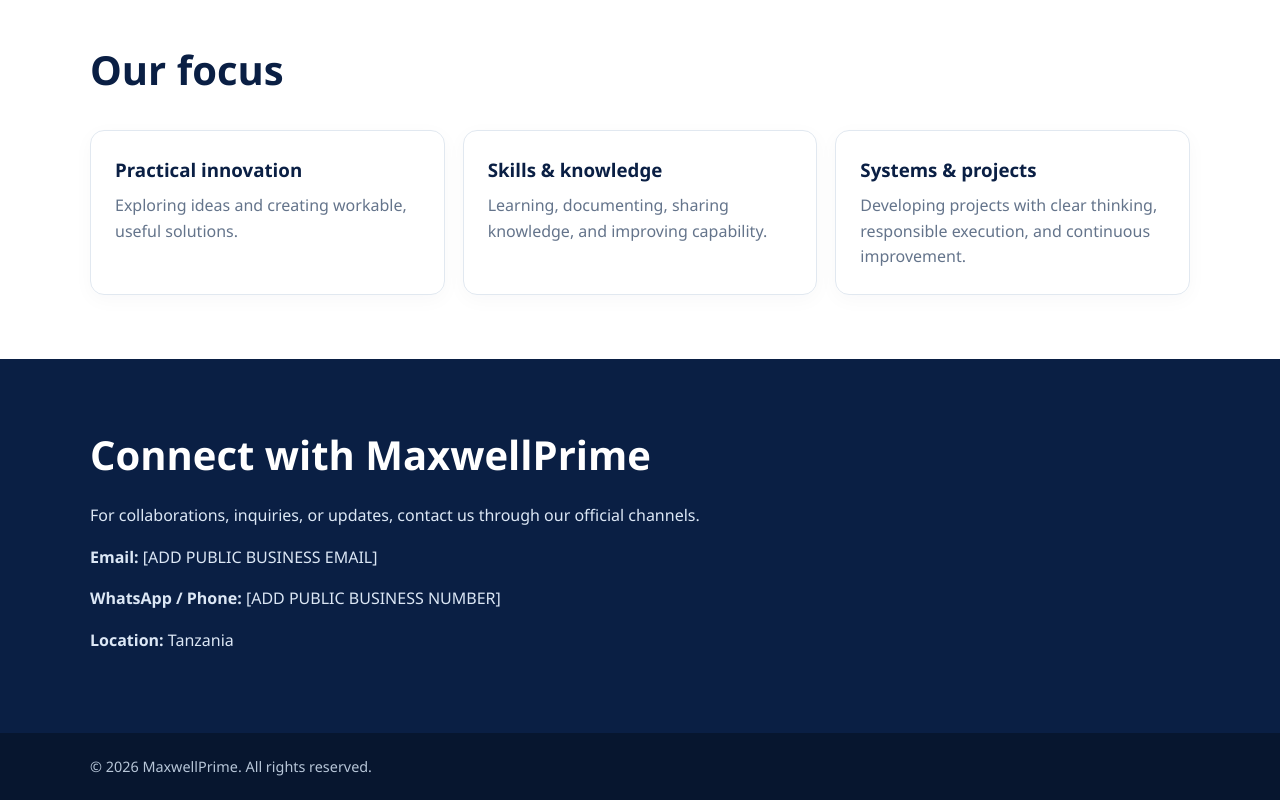
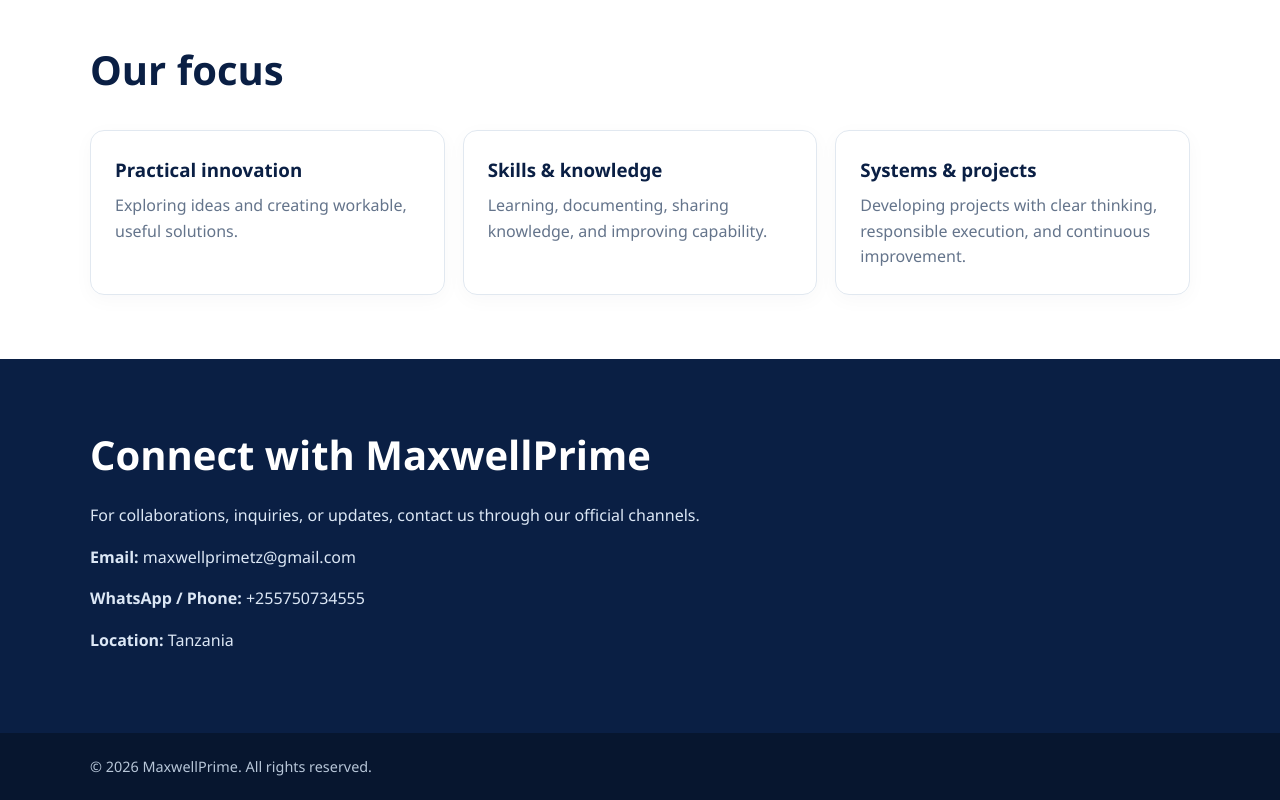
Before and after one commit to Humphreys2004/Maxwell-Prime, a plain HTML site: page index.html in a window 1280 px wide. Shown: the part 1735-2535 px from the top of the page. Drawn offline with Linux system fonts and the light colour scheme.

Commit message:
Update index.html

```diff
--- a/index.html
+++ b/index.html
@@ -36,5 +36,5 @@ footer{background:#07162f;color:#b7c6d8;padding:22px 0;font-size:.9rem}
 <div class="card"><h3>Skills & knowledge</h3><p>Learning, documenting, sharing knowledge, and improving capability.</p></div>
 <div class="card"><h3>Systems & projects</h3><p>Developing projects with clear thinking, responsible execution, and continuous improvement.</p></div>
 </div></div></section>
-<section id="contact" class="contact"><div class="wrap"><h2>Connect with MaxwellPrime</h2><p>For collaborations, inquiries, or updates, contact us through our official channels.</p><p><strong>Email:</strong> [ADD PUBLIC BUSINESS EMAIL]</p><p><strong>WhatsApp / Phone:</strong> [ADD PUBLIC BUSINESS NUMBER]</p><p><strong>Location:</strong> Tanzania</p></div></section>
+<section id="contact" class="contact"><div class="wrap"><h2>Connect with MaxwellPrime</h2><p>For collaborations, inquiries, or updates, contact us through our official channels.</p><p><strong>Email:</strong> maxwellprimetz@gmail.com</p><p><strong>WhatsApp / Phone:</strong> +255750734555</p><p><strong>Location:</strong> Tanzania</p></div></section>
 </main><footer><div class="wrap">© 2026 MaxwellPrime. All rights reserved.</div></footer></body></html>
```
